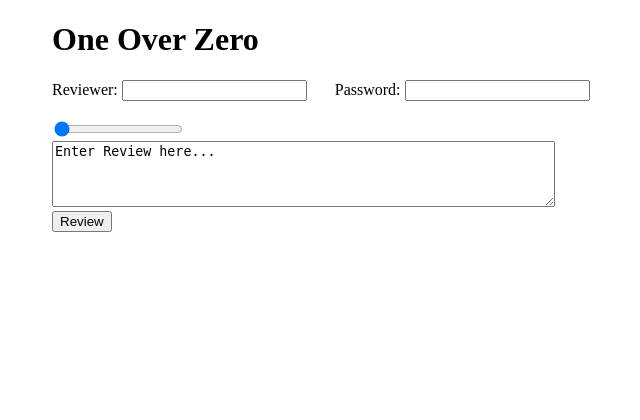
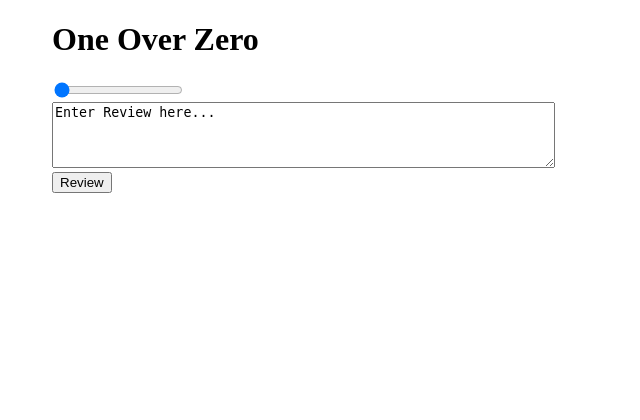
Before and after one commit to ibiwan/ibcomics, a Django app: page /writereview/1/ in a window 1280 px wide. Shown: the part 39-459 px from the top of the page, without its empty margins (76-716 px from the left). Run offline with Django 3.2, Linux system fonts and the light colour scheme; a user stored in the database is signed in; data comes from the database, SQL or seed files in the repository; parts of the project's set-up code (start-up, migrations or seed data) failed here and were passed over; some libraries are stand-ins or nearby versions.

Commit message:
remove extraneous login form

```diff
--- a/ibcomics/templates/reviews/writereview.html
+++ b/ibcomics/templates/reviews/writereview.html
@@ -17,16 +17,6 @@
 
     <form action="{% url 'savereview' comic_id=comic.id write_edit=write_edit %}" method="post">
         {% csrf_token %}
-        <div class="login">
-            Reviewer:
-            <input type="text" name="username" />
-
-            &nbsp;&nbsp;&nbsp;&nbsp;&nbsp;
-
-            Password:
-            <input type="password" name="password" />
-        </div>
-        <br />
         <div class="review">
             <input type="range" value="{{ rating }}" id="starbacking" name="rating" />
             <div class="rateit" data-rateit-backingfld="#starbacking" ></div>
```
